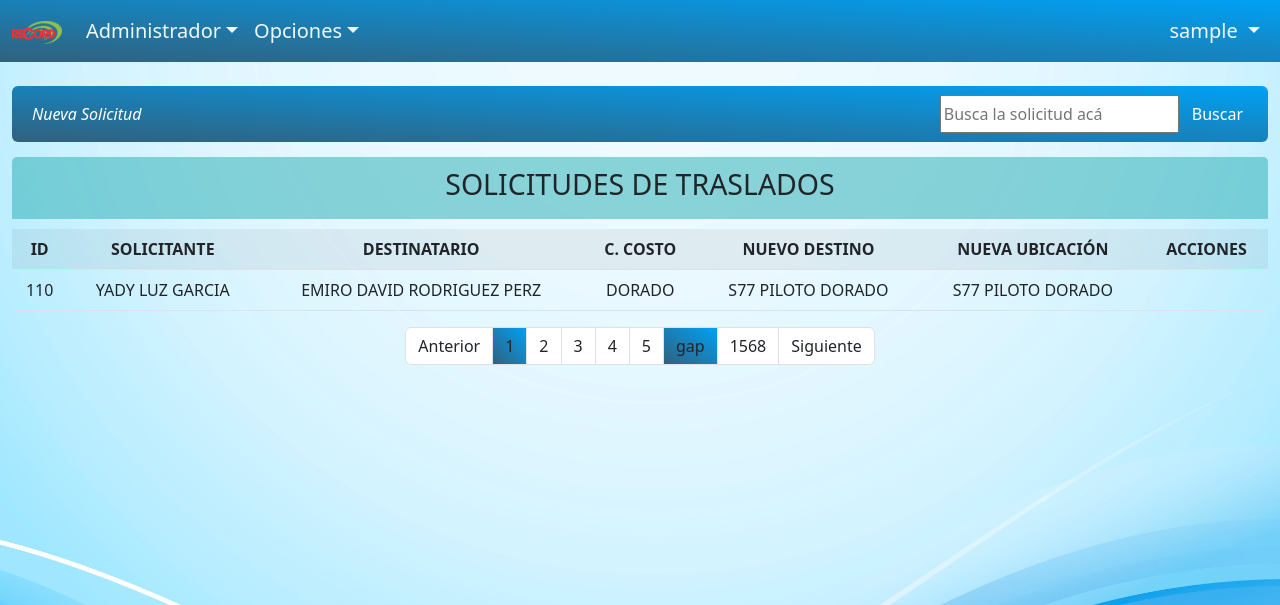
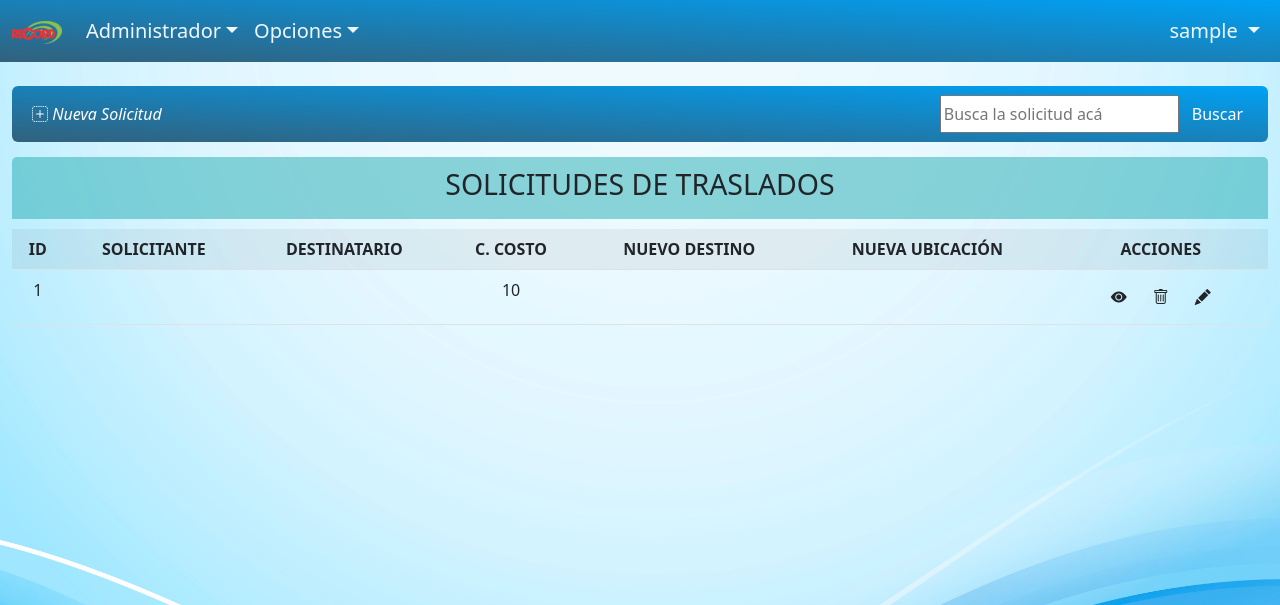
Before and after one commit to BrayanMachado13/proyecto_activos_fijos, a PHP site: page /administrador/solicitudes_traslados.php in a window 1280 px wide. Shown: the top 605 px of the page. Run offline with PHP 8.4, Linux system fonts and the light colour scheme; the visitor is signed in with stand-in values (Sample User, id 1); tables that the repository leaves empty or names only in its code hold one stand-in row (values such as "Sample post").

Commit message:
creacion donde se va a visualizar al administrador los registros de solicitudes hechas por todos los usuarios y los registros de todos los activos enviados

```diff
--- a/administrador/centroCosto.php
+++ b/administrador/centroCosto.php
@@ -22,7 +22,7 @@ include_once "../database/db.php";
 
 </head>
 
-<body style="background-image: url(../complemento/imagen/fondoweb.jpg);">
+<body>
 
     <?php
     include('header.php');
@@ -61,7 +61,7 @@ include_once "../database/db.php";
                 <button onclick="generarPDF()" class="btn third">Generar Reporte</button>
                 <button id="btn-generar-excel">Generar Excel</button>
                 <script>
-                    document.getElementById('btn-generar-excel').addEventListener('click', function () {
+                document.getElementById('btn-generar-excel').addEventListener('click', function() {
                     window.location.href = 'excel/EXCELCentrocosto.php';
                 });
                 </script>
--- a/administrador/header.php
+++ b/administrador/header.php
@@ -10,8 +10,6 @@
 </head>
 
 <body>
-
-
     <nav class="sep navbar navbar-expand-sm bg-rednav navbar">
         <div class="container-fluid">
             <a class="navbar-brand" href="principal_admin.php">
@@ -69,7 +67,8 @@
                                     Solicitudes</a>
                             </li>
                             <li>
-                                <a class="dropdown-item text-dark " href="">Ir a Aceptaciones</a>
+                                <a class="dropdown-item text-dark " href="asignaciones_de_activos.php">Ir a asignaciones
+                                    de activos</a>
                             </li>
                             <li>
                                 <a class="dropdown-item text-dark " href="roles.php">Ir a Roles</a>
--- a/administrador/proveedor.php
+++ b/administrador/proveedor.php
@@ -43,7 +43,8 @@ include_once "../database/db.php";
                     <ul class="navbar-nav me-auto">
                         <li class="nav-item">
                             <i>
-                                <a class="nav-item nav-link bi bi-plus-square-dotted" href="pantallas/crear_provedor.php"> Nuevo proveedor</a>
+                                <a class="nav-item nav-link bi bi-plus-square-dotted"
+                                    href="pantallas/crear_provedor.php"> Nuevo proveedor</a>
                             </i>
                         </li>
                     </ul>
@@ -81,7 +82,7 @@ include_once "../database/db.php";
                             LEFT JOIN estado es ON pv.estado = es.id ";
                             $result=mysqli_query($conexion,$sql);
                             while($mostrar=mysqli_fetch_array($result)){
-                            ?>
+                        ?>
                         <tr>
                             <td><?php echo $mostrar['idprovedor']?></td>
                             <td><?php echo $mostrar['nombre_provedor']?></td>
--- a/administrador/solicitudes_traslados.php
+++ b/administrador/solicitudes_traslados.php
@@ -1,6 +1,20 @@
 <?php
 include_once "usuarios/nombre_usuarios.php";
 include_once "../database/db.php";
+
+
+$sql = "SELECT st.id, usu.nombre_usuario AS nombre_usuario_solicitante, usua.nombre_usuario AS nombre_usuario_destino,
+    cc.nombre_centrocosto AS nombre_centrocosto, ds.nombre_destino AS nombre_destino, ub.nombre_ubicacion AS nombre_ubicacion
+    FROM solicitudes_transferencia st
+    LEFT JOIN usuarios usu ON st.usuario_origen = usu.identificacion
+    LEFT JOIN usuarios usua ON st.usuario_destino = usua.identificacion
+    LEFT JOIN centrocosto cc ON st.centro_costo = cc.idcentrocosto
+    LEFT JOIN destino ds ON st.destino = ds.desti_id
+    LEFT JOIN ubicacion ub ON st.ubicacion = ub.ubica_id";
+    $result = $conexion->query($sql);
+
+
+
 ?>
 <!DOCTYPE html>
 <html lang="en">
@@ -9,6 +23,7 @@ include_once "../database/db.php";
     <meta charset="UTF-8">
     <meta name="viewport" content="width=device-width, initial-scale=1.0">
     <link rel="stylesheet" href="https://cdn.jsdelivr.net/npm/bootstrap@5.2.3/dist/css/bootstrap.min.css">
+    <link rel="stylesheet" href="https://cdn.jsdelivr.net/npm/bootstrap-icons@1.11.1/font/bootstrap-icons.css">
     <link rel="stylesheet" href="../css/activos.css">
     <title>Document</title>
 </head>
@@ -27,14 +42,13 @@ include_once "../database/db.php";
                     <ul class="navbar-nav me-auto">
                         <li class="nav-item">
                             <i>
-                                <a class="nav-item nav-link bi bi-plus-square-dotted" href="/soliciteds/new"> Nueva
+                                <a class="nav-item nav-link bi bi-plus-square-dotted" href="traslados/solicitudes.php">
+                                    Nueva
                                     Solicitud</a>
                             </i>
                         </li>
                     </ul>
                     <form class="d-flex">
-
-
                         <input placeholder="Busca la solicitud acá" onchange="this.form.requestSubmit()" type="text"
                             name="query_text" id="query_text">
                         <button class="btn btn-secondary" type="button">Buscar</button>
@@ -62,75 +76,47 @@ include_once "../database/db.php";
                             <th scope="col">NUEVA UBICACIÓN</th>
                             <th scope="col">ACCIONES</th>
                         </tr>
+                        <?php
+                            while ($mostrar = mysqli_fetch_array($result)) {
+                        ?>
                         <tr>
                             <td>
-                                110
+                                <?php echo $mostrar['id']?>
                             </td>
                             <td>
-                                YADY LUZ GARCIA
+                                <?php echo $mostrar['nombre_usuario_solicitante']?>
                             </td>
                             <td>
-                                EMIRO DAVID RODRIGUEZ PERZ
+                                <?php echo $mostrar['nombre_usuario_destino']?>
                             </td>
                             <td>
-                                DORADO
+                                <?php echo $mostrar['nombre_centrocosto']?>
                             </td>
                             <td>
-                                S77 PILOTO DORADO
+                                <?php echo $mostrar['nombre_destino']?>
                             </td>
                             <td>
-                                S77 PILOTO DORADO
+                                <?php echo $mostrar['nombre_ubicacion']?>
                             </td>
 
                             <td>
                                 <i class="separar">
-                                    <a class="bi bi-eye-fill text-dark btn" href="/soliciteds/110"></a>
-                                    <form class="button_to" method="post" action="/soliciteds/110"><input type="hidden"
-                                            name="_method" value="delete" autocomplete="off"><button
-                                            class="bi bi-trash  text-dark btn" data-turbo-confirm="Estás seguro?"
-                                            type="submit"></button><input type="hidden" name="authenticity_token"
+                                    <a class="bi bi-eye-fill text-dark btn" href=""></a>
+                                    <form class="button_to" method="post" action=""><input type="hidden" name="_method"
+                                            value="delete" autocomplete="off"><button class="bi bi-trash  text-dark btn"
+                                            data-turbo-confirm="Estás seguro?" type="submit"></button><input
+                                            type="hidden" name="authenticity_token"
                                             value="6FxIRY4lovc1Px_4lHKuC63pYK2kWeUyKfyqsbDSCD_u90XaSjZaYZx4H890rgsFcYwmzasWeYij4jisZsQqgA"
                                             autocomplete="off"></form>
-                                    <a title="Editar" class=" bi bi-pencil-fill  text-dark btn"
-                                        href="/soliciteds/110/edit"></a>
+                                    <a title="Editar" class=" bi bi-pencil-fill  text-dark btn" href=""></a>
                                 </i>
                             </td>
                         </tr>
+                        <?php
+                            }
+                        ?>
                     </tbody>
                 </table>
-                <nav aria-label="...">
-                    <ul class="pagination justify-content-center mt-2">
-                        <li class="page-item disabled">
-                            <span class="page-link text-dark">Anterior</span>
-                        </li>
-
-                        <li class="page-item text-dark bg-rednav text-white">
-                            <span class="page-link text-dark bg-rednav text-white">1</span>
-                        </li>
-                        <li class="page-item text-dark">
-                            <a class="page-link text-dark" href="/soliciteds?page=2">2</a>
-                        </li>
-                        <li class="page-item text-dark">
-                            <a class="page-link text-dark" href="/soliciteds?page=3">3</a>
-                        </li>
-                        <li class="page-item text-dark">
-                            <a class="page-link text-dark" href="/soliciteds?page=4">4</a>
-                        </li>
-                        <li class="page-item text-dark">
-                            <a class="page-link text-dark" href="/soliciteds?page=5">5</a>
-                        </li>
-                        <li class="page-item text-dark bg-rednav text-white">
-                            <span class="page-link text-dark bg-rednav text-white">gap</span>
-                        </li>
-                        <li class="page-item text-dark">
-                            <a class="page-link text-dark" href="/soliciteds?page=1568">1568</a>
-                        </li>
-
-                        <li class="page-item text-dark">
-                            <a class="page-link text-dark" href="/soliciteds?page=2">Siguiente</a>
-                        </li>
-                    </ul>
-                </nav>
             </div>
         </div>
     </div>
--- a/css/activos.css
+++ b/css/activos.css
@@ -317,3 +317,7 @@ thead, tbody, tfoot, tr, td, th {
 .collapse:not(.show) {
     display: none;
 }
+
+*, *::before, *::after {
+    box-sizing: border-box;
+}
```
Also changed, not shown: administrador/asignaciones_de_activos.php (added, +138 -0 lines), administrador/ciudad.php (+4 -3 lines). Lines whose indentation alone changed are shown as unchanged.
